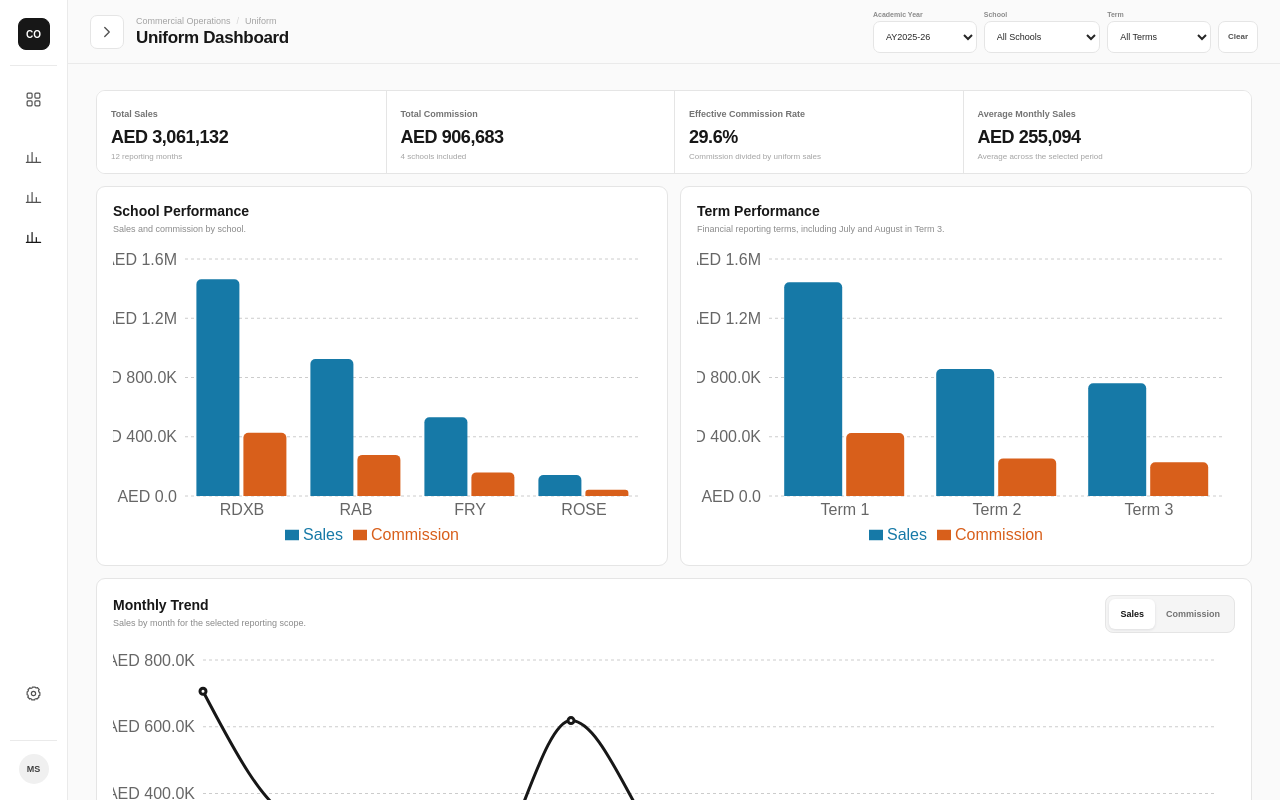
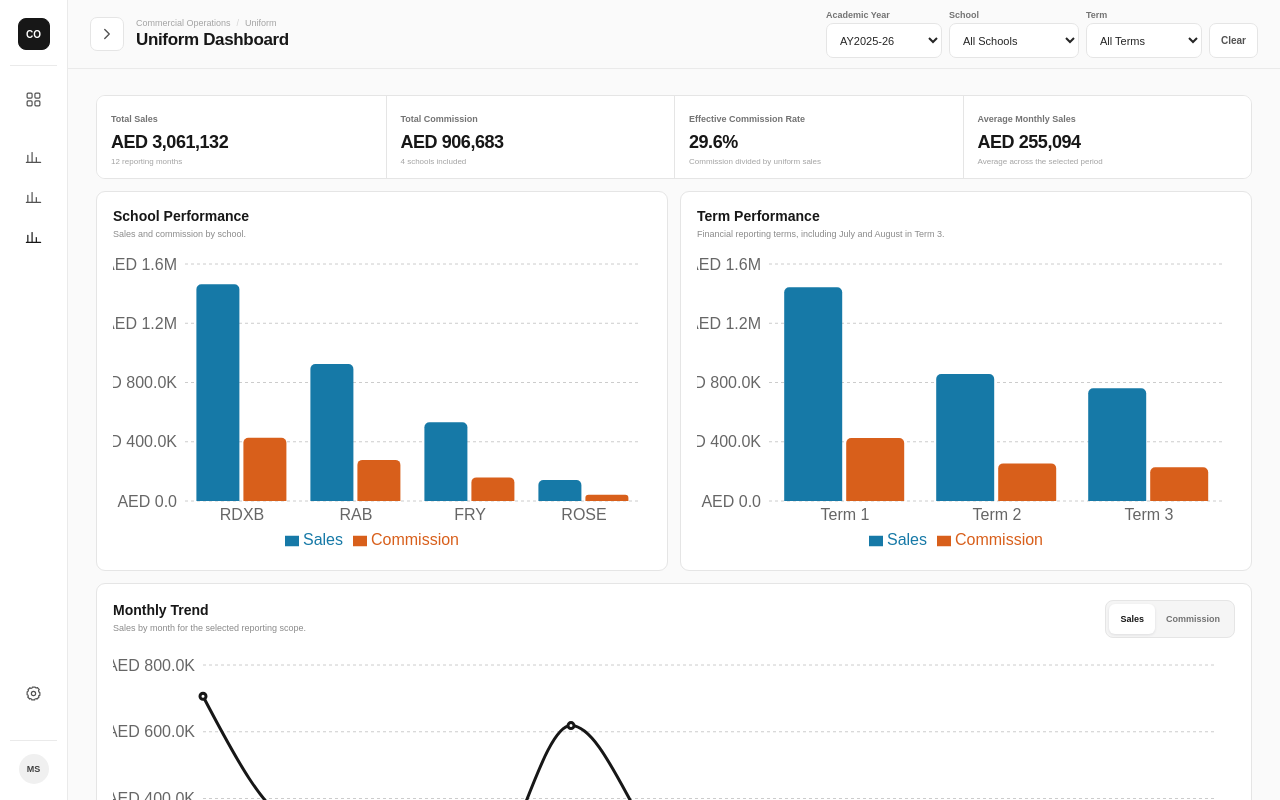
Before and after one commit to mo-seoudi/leasing, a React (Vite) app: page /uniform in a window 1280 px wide. Shown: the top 800 px of the page. Built offline with nearby package versions, Linux system fonts and the light colour scheme.

Commit message:
Update PlatformLayout.css

```diff
--- a/src/layouts/PlatformLayout.css
+++ b/src/layouts/PlatformLayout.css
@@ -393,7 +393,7 @@ select {
   top: 0;
   z-index: 20;
   display: flex;
-  min-height: 64px;
+  min-height: 68px;
   align-items: center;
   justify-content: space-between;
   gap: 18px;
@@ -758,25 +758,25 @@ select {
 
 .header-filter-control label,
 .header-filter-control > span {
-  color: #8a8a8a;
-  font-size: 7px;
+  color: #737373;
+  font-size: 9px;
   font-weight: 650;
-  line-height: 1;
+  line-height: 1.15;
   white-space: nowrap;
 }
 
 .header-filter-control select,
 .header-filter-control input {
   width: 100%;
-  height: 32px;
-  min-height: 32px;
-  padding: 5px 26px 5px 8px;
+  height: 35px;
+  min-height: 35px;
+  padding: 6px 28px 6px 9px;
   border: 1px solid #e5e5e5;
   border-radius: 7px;
   background: #ffffff;
   color: #262626;
   font: inherit;
-  font-size: 9px;
+  font-size: 11px;
   outline: none;
 }
 
@@ -791,16 +791,16 @@ select {
 }
 
 .header-clear-button {
-  height: 32px;
-  min-height: 32px;
+  height: 35px;
+  min-height: 35px;
   flex: 0 0 auto;
-  padding: 5px 9px;
+  padding: 6px 11px;
   border: 1px solid #e5e5e5;
   border-radius: 7px;
   background: #ffffff;
   color: #525252;
   font: inherit;
-  font-size: 8px;
+  font-size: 10px;
   font-weight: 600;
   white-space: nowrap;
   cursor: pointer;
```
